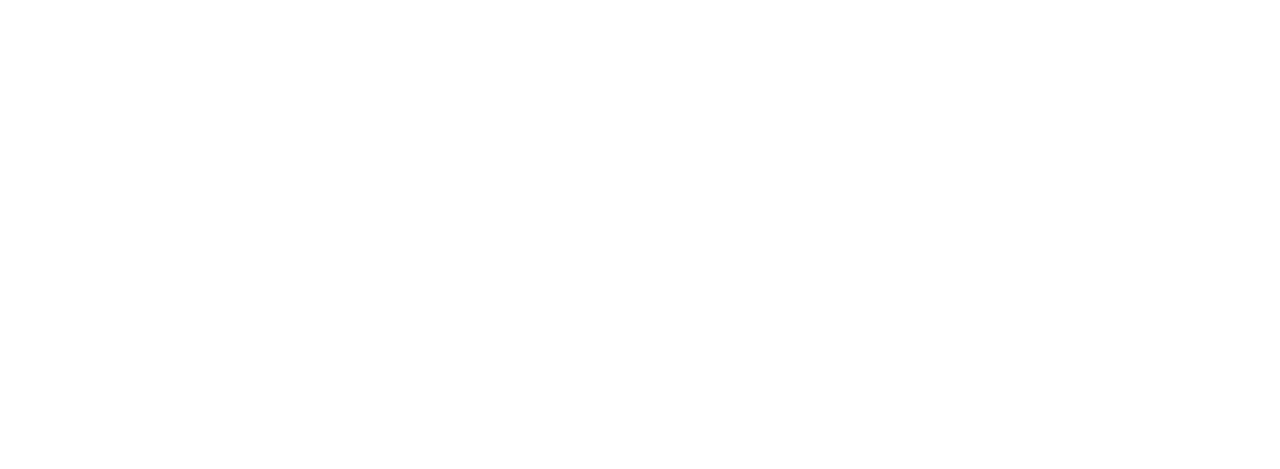
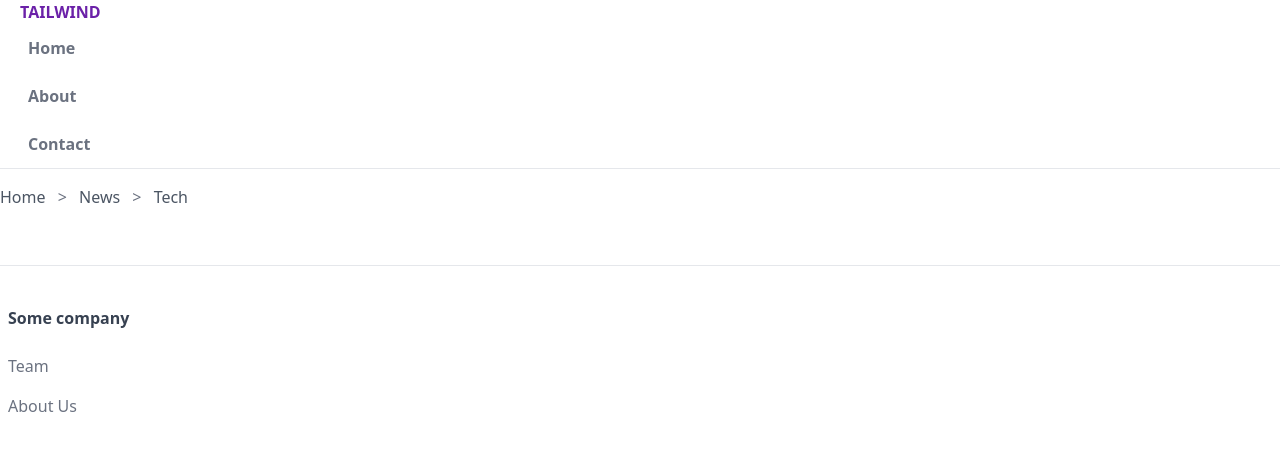
Before and after one commit to SergikEnergy/tailwindcss3-repeat, a website built with Vite: page try-tailwindcss3/index.html in a window 1280 px wide. Built offline with nearby package versions, Linux system fonts and the light colour scheme.

Commit message:
feat: work with padding, margin, typograpry

```diff
--- a/try-tailwindcss3/index.html
+++ b/try-tailwindcss3/index.html
@@ -7,6 +7,41 @@
     <title>TailWind+Vite</title>
   </head>
   <body>
+    <!-- header -->
+    <header class="px-3 border-b">
+      <nav>
+        <a href="" class="uppercase font-bold text-purple-800 ml-2">tailwind</a>
+        <ul class="text-gray-500 ml-2 font-semibold">
+          <li><a href="#" class="inline-block py-3 px-2">Home</a></li>
+          <li><a href="#" class="inline-block py-3 px-2">About</a></li>
+          <li><a href="#" class="inline-block py-3 px-2">Contact</a></li>
+        </ul>
+      </nav>
+    </header>
+    <main>
+      <!-- breadcrumbs -->
+      <div>
+        <div class="py-4 overflow-y-auto whitespace-nowrap">
+          <a href="#" class="text-gray-600">Home</a>
+          <span class="mx-2 text-gray-500">&gt;</span>
+          <a href="#" class="text-gray-600">News</a>
+          <span class="mx-2 text-gray-500">&gt;</span>
+          <a href="#" class="text-gray-600">Tech</a>
+        </div>
+      </div>
+    </main>
+    <!-- footer -->
+    <footer class="border-t mt-10 py-10 px-2 mb-4">
+      <div class="">
+        <div class="">
+          <h5 class="font-semibold text-gray-700 mb-4">Some company</h5>
+          <ul>
+            <li><a href="#" class="inline-block text-gray-500 py-2">Team</a></li>
+            <li><a href="#" class="inline-block text-gray-500 py-2">About Us</a></li>
+          </ul>
+        </div>
+      </div>
+    </footer>
     <script type="module" src="./src/main.js"></script>
   </body>
 </html>
--- a/try-tailwindcss3/tailwind.config.js
+++ b/try-tailwindcss3/tailwind.config.js
@@ -1,6 +1,6 @@
 /** @type {import('tailwindcss').Config} */
 export default {
-  content: ['./index.html', './src', './src/**/*.{js,ts,jsx,tsx}'],
+  content: ['./index.html', './src/**/*.{js,ts,jsx,tsx}'],
   theme: {
     extend: {},
   },
```
